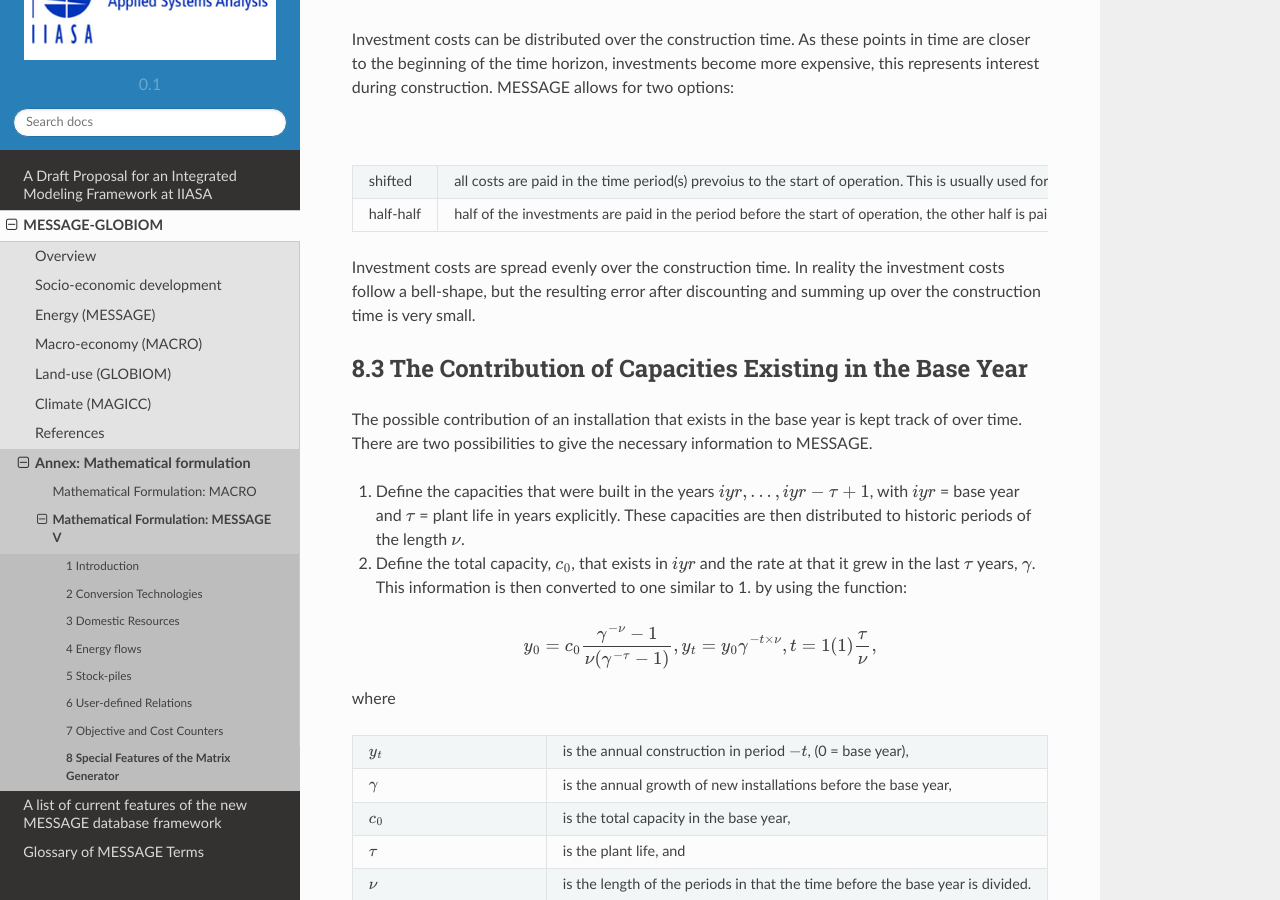
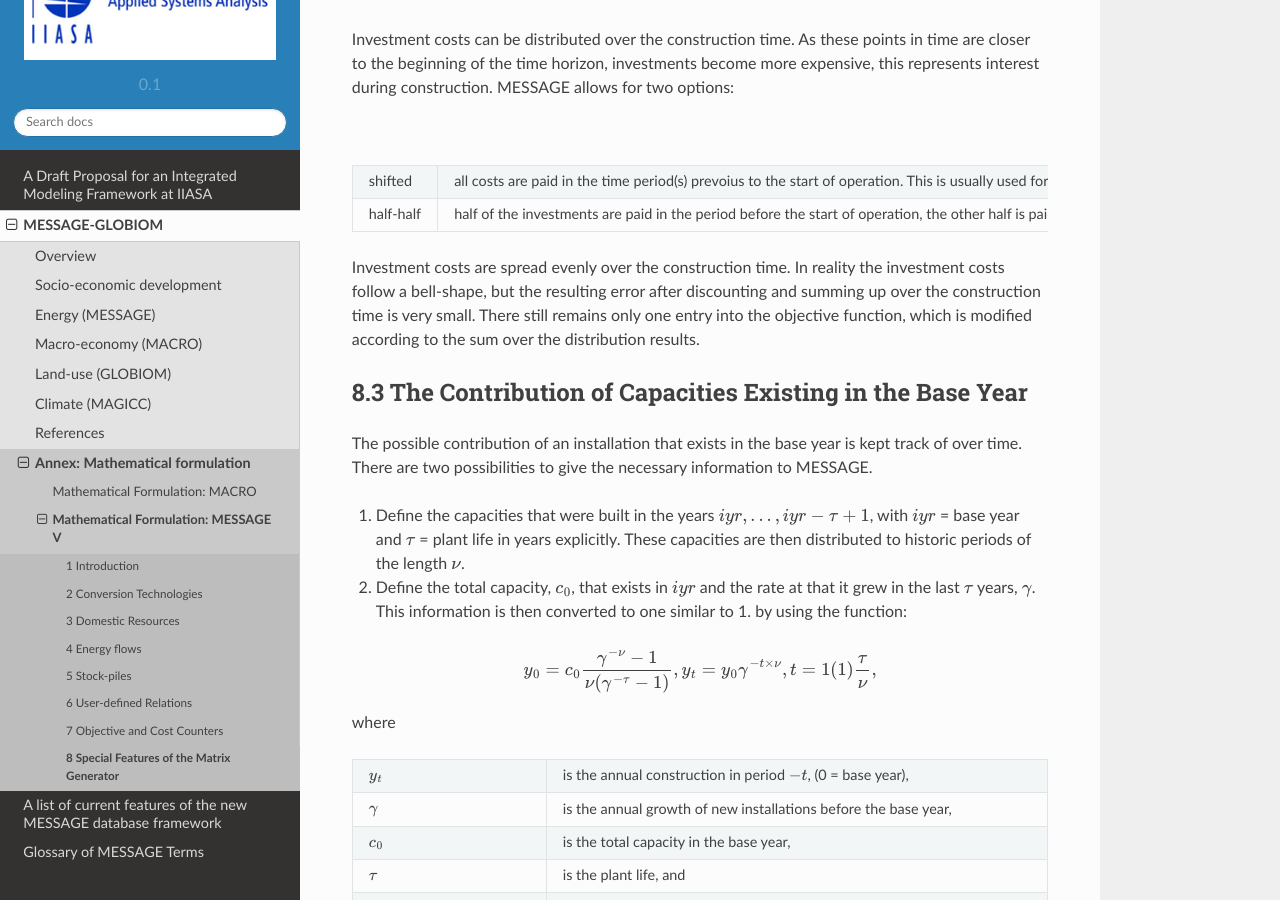
Before and after one commit to iiasa/message_doc, a Sphinx documentation site: the page built from source/message_globiom/annex/message/8_special_features_of_the_matrix_generator.rst, in a window 1280 px wide and 900 px high, scrolled down 648 px. Built offline with Sphinx 7.4.7 and the Read the Docs theme 2.0.0, drawn with Linux system fonts in a browser that asks for light colours; pages that are not in the unit, such as notebooks, are missing from menus.

Commit message:
Update 8_special_features_of_the_matrix_generator.rst

```diff
--- a/source/message_globiom/annex/message/8_special_features_of_the_matrix_generator.rst
+++ b/source/message_globiom/annex/message/8_special_features_of_the_matrix_generator.rst
@@ -47,7 +47,7 @@ Investment costs can be distributed over the construction time. As these points
   * - half\-half
     - half of the investments are paid in the period before the start of operation, the other half is paid in the period when the technology goes into operation. With this, the period when the technology starts operating is the same as the construction period. This is usually used for models with long time periods.
 
-Investment costs are spread evenly over the construction time. In reality the investment costs follow a bell-shape, but the resulting error after discounting and summing up over the construction time is very small.
+Investment costs are spread evenly over the construction time. In reality the investment costs follow a bell-shape, but the resulting error after discounting and summing up over the construction time is very small. There still remains only one entry into the objective function, which is modified according to the sum over the distribution results.
 
 8.3 	The Contribution of Capacities Existing in the Base Year
 ---------------------------------------------------------------
```
